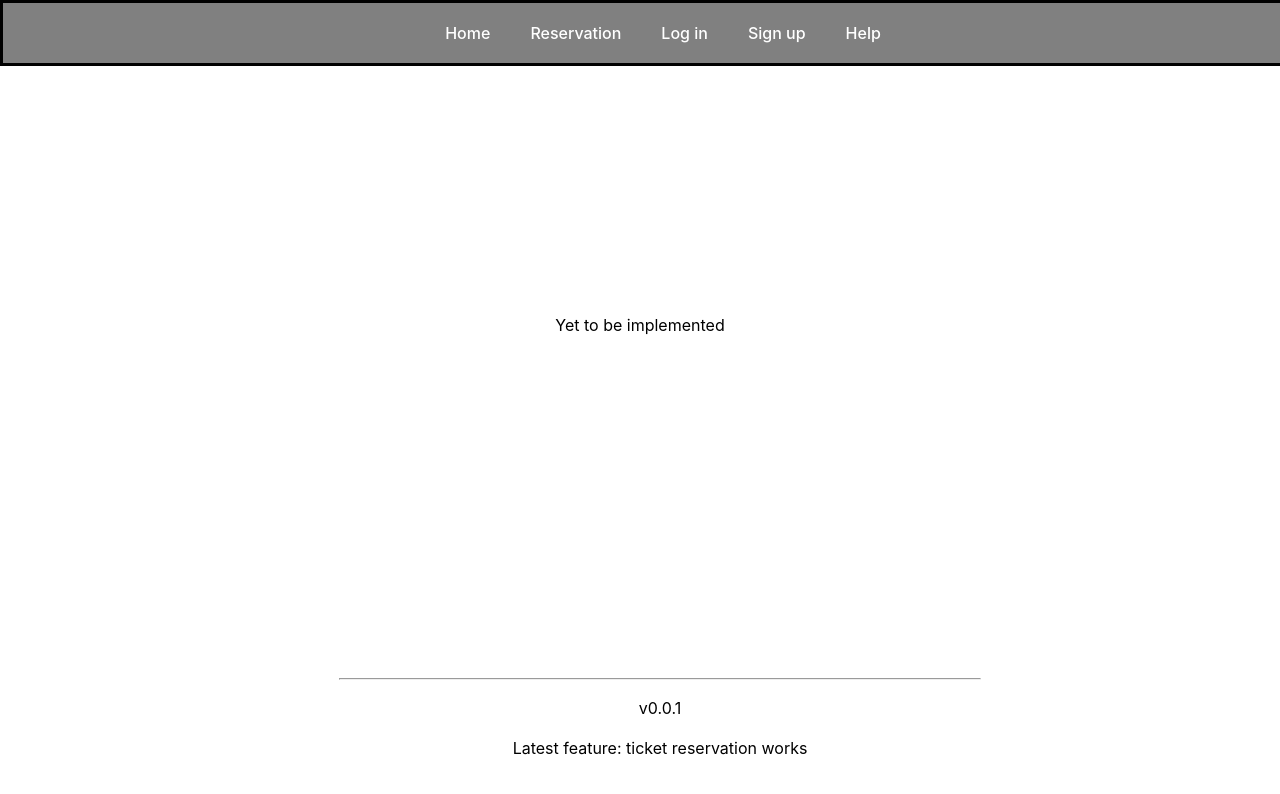
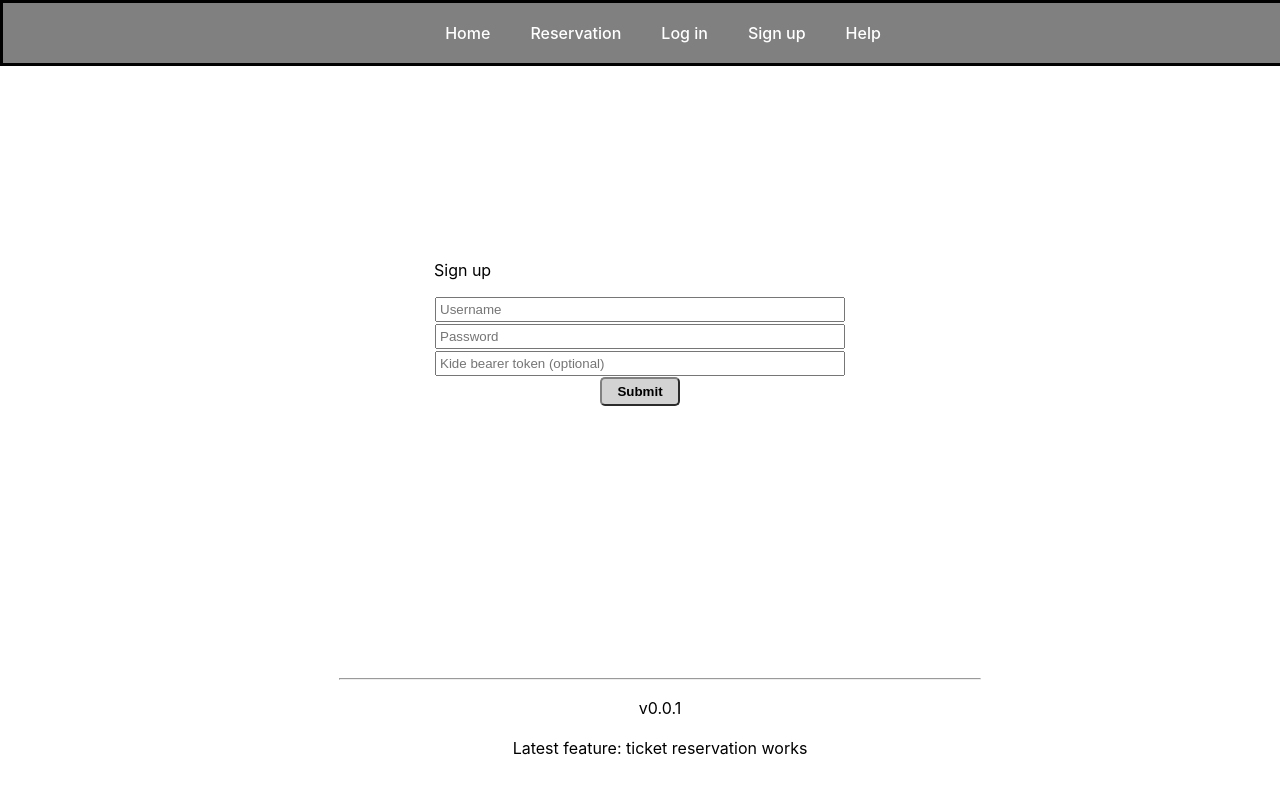
Before and after one commit to jaakkomaenpaa/kide-tickets, a React (Create React App) app in the folder client/: page /sign-up in a window 1280 px wide. Shown: the top 794 px of the page. Built offline with nearby package versions, Linux system fonts and the light colour scheme; no server answers.

Commit message:
implement client sign up

```diff
--- a/client/package.json
+++ b/client/package.json
@@ -6,6 +6,7 @@
     "@testing-library/jest-dom": "^5.17.0",
     "@testing-library/react": "^13.4.0",
     "@testing-library/user-event": "^13.5.0",
+    "axios": "^1.6.7",
     "formik": "^2.4.5",
     "react": "^18.2.0",
     "react-dom": "^18.2.0",
--- a/client/src/bot/scripts.js
+++ b/client/src/bot/scripts.js
@@ -5,9 +5,8 @@ import { sendStatusMessage } from '../utils'
 export const startBot = async (bot) => {
 
   await bot.waitForSaleStart()
-  console.log('DO NOT GO HERE YET')
-  //await bot.getEventData()
-  //await bot.startReservation()
+  await bot.getEventData()
+  await bot.startReservation()
 }
 
 export const initBot = async (eventUrl, authToken, userPreferences) => {
--- a/client/src/components/Navbar.jsx
+++ b/client/src/components/Navbar.jsx
@@ -1,18 +1,41 @@
 import { BrowserRouter as Router, Routes, Route, Link } from 'react-router-dom'
+import { useEffect, useState } from 'react'
 
 import './../styles/navbar.css'
 import Reservation from '../pages/Reservation/Reservation'
 import Help from '../pages/Help'
 import Home from '../pages/Home'
+import Login from '../pages/Login'
+import SignUp from '../pages/SignUp'
+import Account from '../pages/Account'
 
 const Navbar = () => {
+
+  const [loggedUser, setLoggedUser] = useState(null)
+
+  useEffect(() => {
+    const loggedUserJSON = window.localStorage.getItem('loggedUser')
+    if (loggedUserJSON) {
+      const user = JSON.parse(loggedUserJSON)
+      setLoggedUser(user)
+    }
+    else {
+      setLoggedUser(null)
+    }
+  }, [])
+
   return (
     <Router>
-      <div className='navBar'>
+      <div className='navbar'>
         <Link className='pageLink' to='/home'>Home</Link>
         <Link className='pageLink' to='/reserve'>Reservation</Link>
-        <Link className='pageLink' to='/log-in'>Log in</Link>
-        <Link className='pageLink' to='/sign-up'>Sign up</Link>
+        {!loggedUser ? (
+          <div>
+            <Link className='pageLink' to='/log-in'>Log in</Link>
+            <Link className='pageLink' to='/sign-up'>Sign up</Link>
+          </div>)
+          : <Link className='pageLink' to='/my-account'>Account</Link>
+        }
         <Link className='pageLink' to='/help'>Help</Link>
       </div>
       <div className='centerContent'>
@@ -20,9 +43,10 @@ const Navbar = () => {
           <Route path='/' element={<Home />} />
           <Route path='/home' element={<Home />} />
           <Route path='/reserve' element={<Reservation />} />
-          <Route path='/log-in' element={<div>Yet to be implemented</div>} />
-          <Route path='/sign-up' element={<div>Yet to be implemented</div>} />
+          <Route path='/log-in' element={<Login />} />
+          <Route path='/sign-up' element={<SignUp />} />
           <Route path='/help' element={<Help />} />
+          <Route path='/my-account' element={<Account />} />
         </Routes>
       </div>
     </Router>
--- /dev/null
+++ b/client/src/pages/Account.jsx
@@ -0,0 +1,25 @@
+import { useNavigate } from 'react-router-dom'
+
+const Account = () => {
+
+  const navigate = useNavigate()
+
+  const logout = () => {
+    window.localStorage.removeItem('loggedUser')
+    navigate('/home')
+    window.location.reload()
+  }
+
+  if (!window.localStorage.getItem('loggedUser')) {
+    return <p>You have not logged in</p>
+  }
+
+  return (
+    <>
+      <div>Account</div>
+      <button onClick={logout}>Log out</button>
+    </>
+  )
+}
+
+export default Account
--- /dev/null
+++ b/client/src/pages/Login.jsx
@@ -0,0 +1,10 @@
+const Login = () => {
+  return (
+    <>
+      <p>Log in</p>
+
+    </>
+  )
+}
+
+export default Login
--- /dev/null
+++ b/client/src/pages/SignUp.jsx
@@ -0,0 +1,113 @@
+import * as yup from 'yup'
+import { Formik, Form, Field, ErrorMessage } from 'formik'
+import { useState } from 'react'
+import { useNavigate } from 'react-router-dom'
+
+import userService from './../services/users'
+
+const validationSchema = yup.object().shape({
+  username: yup
+    .string()
+    .required('Username is required')
+    .min(4, 'Username must be at least 4 characters long'),
+  password: yup
+    .string()
+    .required('Password is required')
+    .min(8, 'Password must be at least 8 characters long'),
+  authToken: yup.string().nullable(),
+})
+
+const fieldInfo = [
+  {
+    name: 'username',
+    placeholder: 'Username',
+  },
+  {
+    name: 'password',
+    type: 'password',
+    placeholder: 'Password',
+  },
+  {
+    name: 'kideAuthToken',
+    placeholder: 'Kide bearer token (optional)',
+  },
+]
+
+const SignUp = () => {
+  const [submitted, setSubmitted] = useState(false)
+  const [error, setError] = useState('')
+
+  const navigate = useNavigate()
+
+  const submit = async ({ username, password, kideAuthToken }) => {
+    try {
+      const user = await userService.create({
+        username,
+        password,
+        kideAuthToken,
+      })
+      console.log(user)
+      setSubmitted(true)
+      window.localStorage.setItem('loggedUser', JSON.stringify(user))
+      navigate('/home')
+      window.location.reload()
+    } catch (error) {
+      setError(`Error: ${error}`)
+    }
+  }
+
+  if (submitted) {
+    return <p>User created!</p>
+  }
+
+  if (window.localStorage.getItem('loggedUser')) {
+    return <p>Log out to create another user</p>
+  }
+
+  return (
+    <>
+      <div>
+        <p>Sign up</p>
+        <Formik
+          initialValues={{
+            username: '',
+            password: '',
+            kideAuthToken: '',
+          }}
+          validationSchema={validationSchema}
+          onSubmit={submit}
+        >
+          {({ isSubmitting }) => (
+            <Form className='form'>
+              {fieldInfo.map((field) => (
+                <div key={field.name} className='inputContainer'>
+                  <Field
+                    className='inputField'
+                    type={field.type || 'text'}
+                    name={field.name}
+                    placeholder={field.placeholder}
+                  />
+                  <ErrorMessage
+                    className='error'
+                    name={field.name}
+                    component='div'
+                  />
+                </div>
+              ))}
+              <div className='error'>{error}</div>
+              <button
+                className='submitButton'
+                type='submit'
+                disabled={isSubmitting}
+              >
+                Submit
+              </button>
+            </Form>
+          )}
+        </Formik>
+      </div>
+    </>
+  )
+}
+
+export default SignUp
--- /dev/null
+++ b/client/src/services/users.js
@@ -0,0 +1,11 @@
+import axios from 'axios'
+const baseUrl = `${process.env.REACT_APP_BASEURL}/users`
+
+const create = async (userData) => {
+  const response = await axios.post(baseUrl, userData)
+  return response.data
+}
+
+const exports = { create }
+
+export default exports
--- a/client/src/styles/navbar.css
+++ b/client/src/styles/navbar.css
@@ -5,7 +5,7 @@
   font-weight: 500;
 }
 
-.navBar {
+.navbar {
   display: flex;
   flex-direction: row;
   justify-content: center;
--- a/client/src/utils.js
+++ b/client/src/utils.js
@@ -16,7 +16,6 @@ export const reverseString = (string) => {
 }
 
 export const getRequestId = (inventoryId) => {
-  // eslint-disable-next-line no-undef
   const secret = process.env.REACT_APP_SECRET_STRING
   return btoa(
     [...inventoryId.replace(/-/g, '')]
@@ -28,5 +27,5 @@ export const getRequestId = (inventoryId) => {
 }
 
 export const sendStatusMessage = (message, statusList) => {
-  statusList += <p>message</p>
+  statusList += <p>{message}</p>
 }
```
Also changed, not shown: client/src/services/login.js (added, +11 -0 lines), 1 other file (tests, documents, lock files or other folders).
